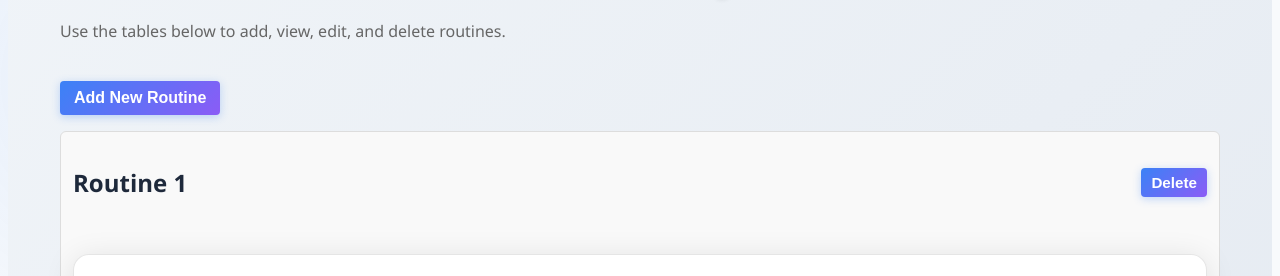
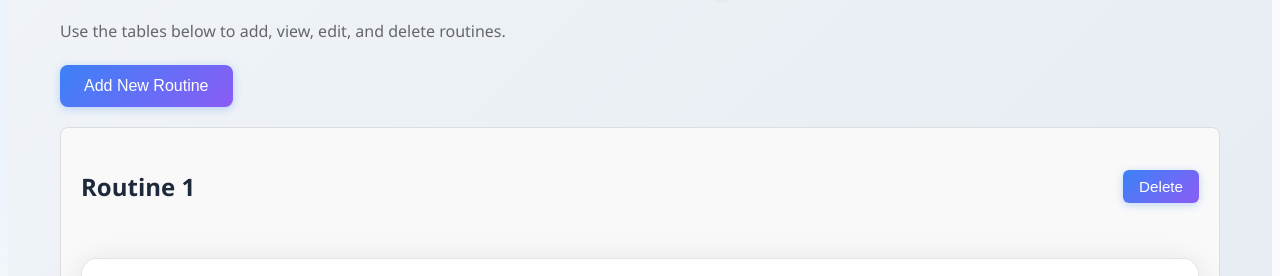
Before and after one commit to Bearcry55/uniroutine, a React (Vite) app: page /table in a window 1280 px wide. Shown: the part 188-464 px from the top of the page. Built offline with nearby package versions, Linux system fonts and the light colour scheme; no server answers; the database is empty.

Commit message:
make it more correctly add delete routine button

```diff
--- a/src/components/RoutineManager.css
+++ b/src/components/RoutineManager.css
@@ -1,3 +1,8 @@
+/* src/components/RoutineManager.css */
+.routine-manager {
+  padding: 20px;
+}
+
 .routine-manager h1 {
   font-size: 28px;
   margin-bottom: 10px;
@@ -8,72 +13,50 @@
   color: #666;
   margin-bottom: 20px;
 }
-/* src/components/RoutineManager.css */
-.routine-manager {
-  padding: 20px;
-}
 
 .add-routine-btn {
-  padding: 10px 20px;
+  padding: 12px 24px;
   font-size: 16px;
-  background-color: #4caf50;
+  background-color: #2196f3;
   color: white;
   border: none;
   border-radius: 8px;
   margin-bottom: 20px;
   cursor: pointer;
-  transition: background-color 0.3s ease;
+  font-weight: 500;
+  transition: background-color 0.2s ease-in-out;
 }
 
 .add-routine-btn:hover {
-  background-color: #45a049;
+  background-color: #1976d2;
 }
 
 .routine-block {
-  border: 2px solid #ccc;
-  border-radius: 10px;
+  border: 1px solid #ddd;
+  border-radius: 8px;
   padding: 20px;
   margin-bottom: 30px;
   background-color: #f9f9f9;
 }
+
 .routine-header {
   display: flex;
+  justify-content: space-between;
   align-items: center;
-  justify-content: space-between;
-  margin-bottom: 0.5rem;
-}
-
-.add-routine-btn {
-  margin: 1rem 0;
-  background-color: #2196f3;
-  color: white;
-  border: none;
-  border-radius: 4px;
-  padding: 8px 14px;
-  font-size: 1rem;
-  cursor: pointer;
-  transition: background-color 0.2s ease-in-out;
-}
-.add-routine-btn:hover {
-  background-color: #1976d2;
+  margin-bottom: 15px;
 }
 
 .btn-delete-routine {
   background-color: #e53935;
   color: white;
   border: none;
-  border-radius: 4px;
-  padding: 6px 10px;
+  border-radius: 6px;
+  padding: 8px 16px;
   cursor: pointer;
+  font-weight: 500;
   transition: background-color 0.2s ease-in-out;
 }
+
 .btn-delete-routine:hover {
   background-color: #b71c1c;
 }
-
-.routine-block {
-  border: 1px solid #ddd;
-  border-radius: 6px;
-  padding: 12px;
-  margin-bottom: 1rem;
-}
--- a/src/components/RoutineManager.jsx
+++ b/src/components/RoutineManager.jsx
@@ -4,9 +4,10 @@ import RoutineTable from "./table";
 import "./RoutineManager.css";
 
 function RoutineManager() {
-  const [routines, setRoutines] = useState([1]); // Start with one routine
+  // Start with one routine
+  const [routines, setRoutines] = useState([1]);
 
-  // Track teacher assignments across all routines
+  // Track all teacher assignments across routines
   // Format: { teacherId: { "dayIndex-timeSlot": [routineIds] } }
   const [teacherSchedules, setTeacherSchedules] = useState({});
 
@@ -19,28 +20,32 @@ function RoutineManager() {
   const handleDeleteRoutine = (routineId) => {
     if (!window.confirm("Are you sure you want to delete this routine?")) return;
 
-    // remove routine from list
+    // Remove from list
     setRoutines((prev) => prev.filter((id) => id !== routineId));
 
-    // clean teacherSchedules of this routine
+    // Clean teacherSchedules of this routine
     setTeacherSchedules((prev) => {
       const updated = { ...prev };
+
       Object.keys(updated).forEach((teacherId) => {
-        Object.keys(updated[teacherId]).forEach((timeKey) => {
-          updated[teacherId][timeKey] = updated[teacherId][timeKey].filter(
+        Object.keys(updated[teacherId]).forEach((key) => {
+          updated[teacherId][key] = updated[teacherId][key].filter(
             (id) => id !== routineId
           );
-          if (updated[teacherId][timeKey].length === 0)
-            delete updated[teacherId][timeKey];
+          if (updated[teacherId][key].length === 0) {
+            delete updated[teacherId][key];
+          }
         });
-        if (Object.keys(updated[teacherId]).length === 0)
+        if (Object.keys(updated[teacherId]).length === 0) {
           delete updated[teacherId];
+        }
       });
+
       return updated;
     });
   };
 
-  // 🔄 Update teacher schedule when assigning/removing
+  // 🔄 Update teacher schedule when a teacher is assigned or removed
   const updateTeacherSchedule = (
     routineId,
     dayIndex,
@@ -51,54 +56,57 @@ function RoutineManager() {
     setTeacherSchedules((prev) => {
       const updated = { ...prev };
 
-      // remove previous teacher assignment if it exists
+      // Remove previous teacher assignment if exists
       if (prevTeacherId && updated[prevTeacherId]) {
         const key = `${dayIndex}-${timeSlot}`;
         if (updated[prevTeacherId][key]) {
           updated[prevTeacherId][key] = updated[prevTeacherId][key].filter(
             (id) => id !== routineId
           );
-          if (updated[prevTeacherId][key].length === 0)
+          if (updated[prevTeacherId][key].length === 0) {
             delete updated[prevTeacherId][key];
-          if (Object.keys(updated[prevTeacherId]).length === 0)
+          }
+          if (Object.keys(updated[prevTeacherId]).length === 0) {
             delete updated[prevTeacherId];
+          }
         }
       }
 
-      // add new assignment
+      // Add new teacher assignment
       if (teacherId) {
         const key = `${dayIndex}-${timeSlot}`;
         if (!updated[teacherId]) updated[teacherId] = {};
         if (!updated[teacherId][key]) updated[teacherId][key] = [];
-        if (!updated[teacherId][key].includes(routineId))
+        if (!updated[teacherId][key].includes(routineId)) {
           updated[teacherId][key].push(routineId);
+        }
       }
 
       return updated;
     });
   };
 
-  // ✅ Check teacher availability
+  // ✅ Check if a teacher is available for a given slot
   const isTeacherAvailable = (routineId, dayIndex, timeSlot, teacherId) => {
     if (!teacherSchedules[teacherId]) return true;
     const key = `${dayIndex}-${timeSlot}`;
-    const assigned = teacherSchedules[teacherId][key] || [];
+    const list = teacherSchedules[teacherId][key] || [];
     return (
-      assigned.length === 0 ||
-      (assigned.length === 1 && assigned[0] === routineId)
+      list.length === 0 || (list.length === 1 && list[0] === routineId)
     );
   };
 
-  // ⚠️ Find conflicting routine for a teacher
+  // ⚠️ Identify if another routine conflicts with this teacher/time
   const getConflictingRoutine = (routineId, dayIndex, timeSlot, teacherId) => {
     if (!teacherSchedules[teacherId]) return null;
     const key = `${dayIndex}-${timeSlot}`;
-    const assigned = teacherSchedules[teacherId][key] || [];
-    const conflict = assigned.find((id) => id !== routineId);
+    const list = teacherSchedules[teacherId][key] || [];
+    const conflict = list.find((id) => id !== routineId);
     if (conflict) return routines.indexOf(conflict) + 1;
     return null;
   };
 
+  // Render
   return (
     <div className="routine-manager">
       <h1>Routine Manager</h1>
```
